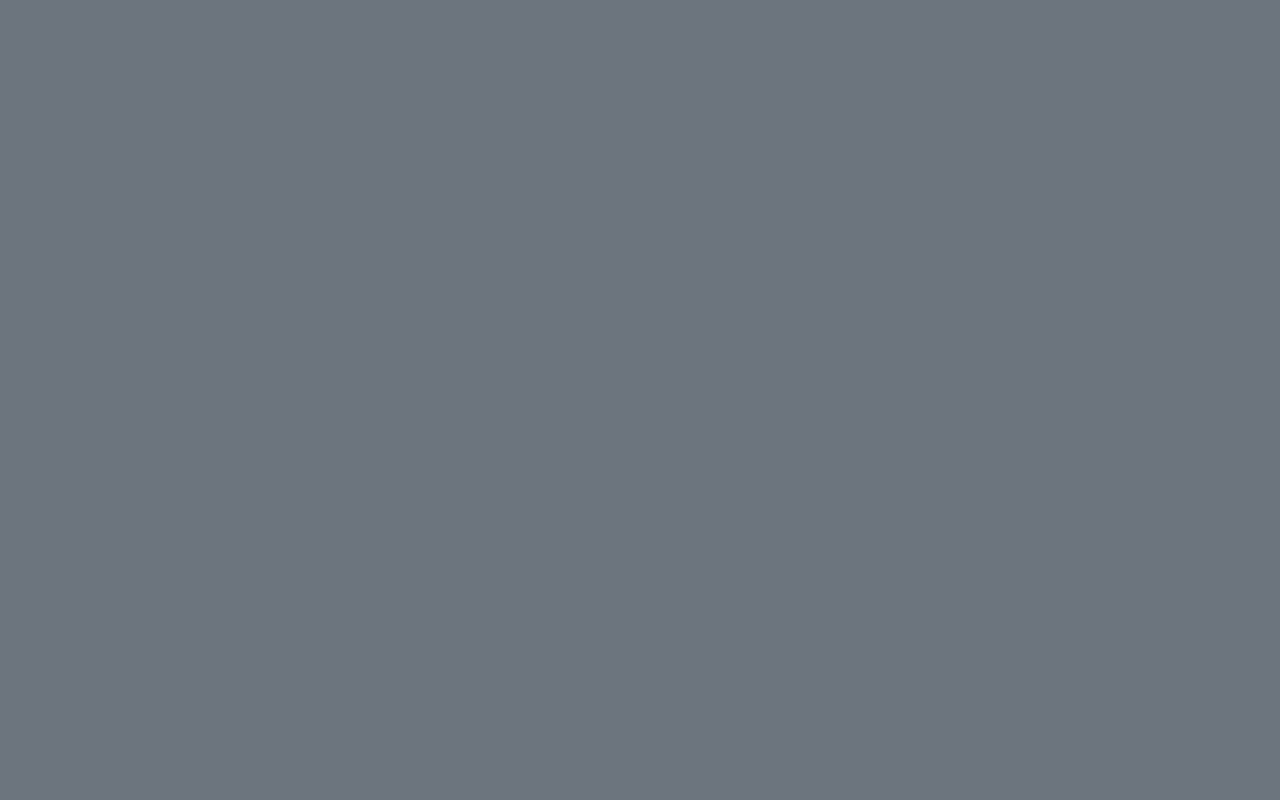
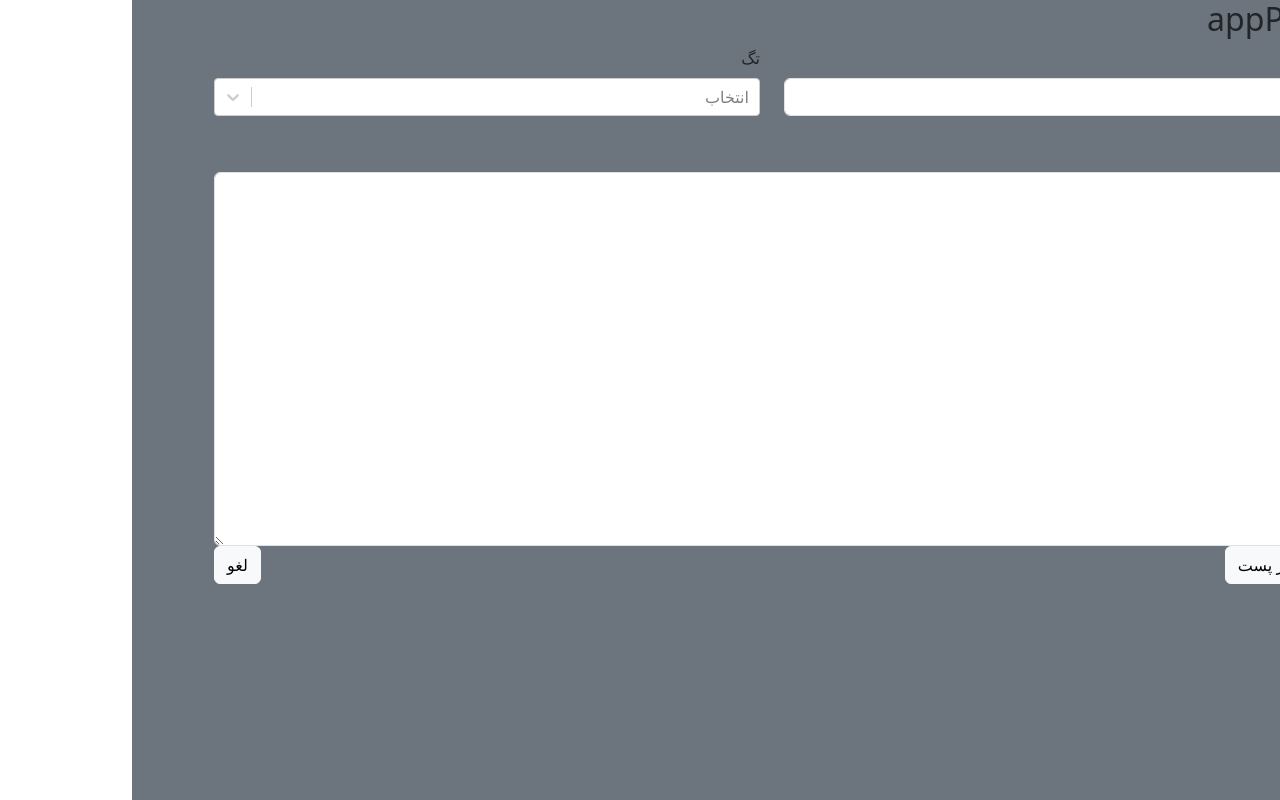
Before and after one commit to mahdirez/blog-app, a React (Vite) app: page /add in a window 1280 px wide. Before the commit this address had no page. Built offline with nearby package versions, Linux system fonts and the light colour scheme.

Commit message:
complete add posts

```diff
--- a/package.json
+++ b/package.json
@@ -15,12 +15,14 @@
     "react-bootstrap": "^2.10.5",
     "react-dom": "^18.3.1",
     "react-router-dom": "^6.28.0",
-    "react-select": "^5.8.3"
+    "react-select": "^5.8.3",
+    "uuid": "^11.0.3"
   },
   "devDependencies": {
     "@eslint/js": "^9.13.0",
     "@types/react": "^18.3.12",
     "@types/react-dom": "^18.3.1",
+    "@types/uuid": "^10.0.0",
     "@vitejs/plugin-react": "^4.3.3",
     "eslint": "^9.13.0",
     "eslint-plugin-react-hooks": "^5.0.0",
--- a/src/App.tsx
+++ b/src/App.tsx
@@ -3,6 +3,8 @@ import { Route, Routes } from "react-router-dom";
 import PostForm from "./components/PostForm";
 import { useLocalStorage } from "./hooks/useLocalStorages";
 import { useMemo } from "react";
+import { v4 as uuidV4 } from "uuid";
+import AddPost from "./components/AddPost";
 
 export type RawPost = {
   id: string;
@@ -28,7 +30,7 @@ function App() {
   const [posts, setPosts] = useLocalStorage<RawPost[]>("POSTS", []);
   const [tags, setTags] = useLocalStorage<Tag[]>("Tags", []);
 
-  useMemo(() => {
+  const postsWithTag = useMemo(() => {
     posts.map((item) => {
       return {
         ...item,
@@ -36,10 +38,25 @@ function App() {
       };
     });
   }, [posts, tags]);
+
+  function onCreatePost({ tags, ...data }: PostData) {
+    setPosts((prevPosts) => {
+      return [
+        ...prevPosts,
+        {
+          ...data,
+          id: uuidV4(),
+          tagIds: tags.map((item) => {
+            return item.id;
+          }),
+        },
+      ];
+    });
+  }
   return (
     <Container>
       <Routes>
-        <Route path="/postform" element={<PostForm />} />
+        <Route path="/add" element={<AddPost onSubmit={onCreatePost} />} />
       </Routes>
     </Container>
   );
--- a/src/components/AddPost.tsx
+++ b/src/components/AddPost.tsx
@@ -1,5 +1,16 @@
-function AddPost() {
-  return <div>AddPost</div>;
+import { PostData } from "../App";
+import PostForm from "./PostForm";
+
+type AddPostProps = {
+  onSubmit: (data: PostData) => void;
+};
+function AddPost({ onSubmit }: AddPostProps) {
+  return (
+    <>
+      <h2>appPost</h2>
+      <PostForm onSubmit={onSubmit} />
+    </>
+  );
 }
 
 export default AddPost;
```
Also changed, not shown: 1 other file (tests, documents, lock files or other folders).
